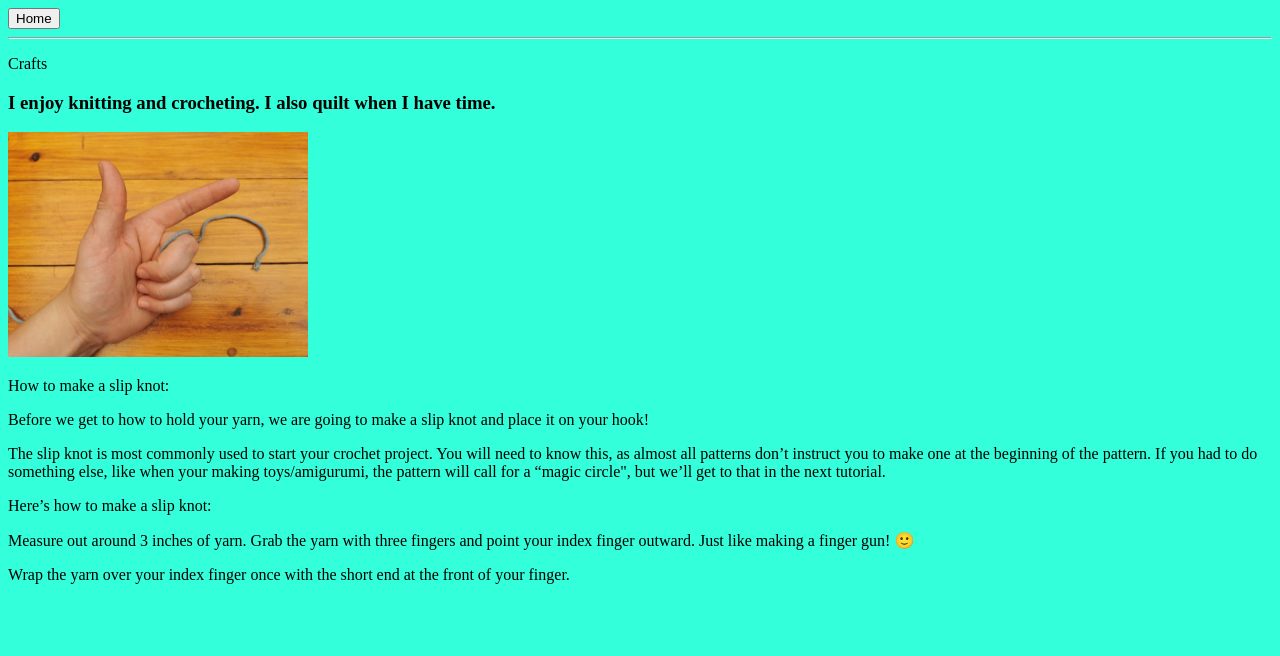
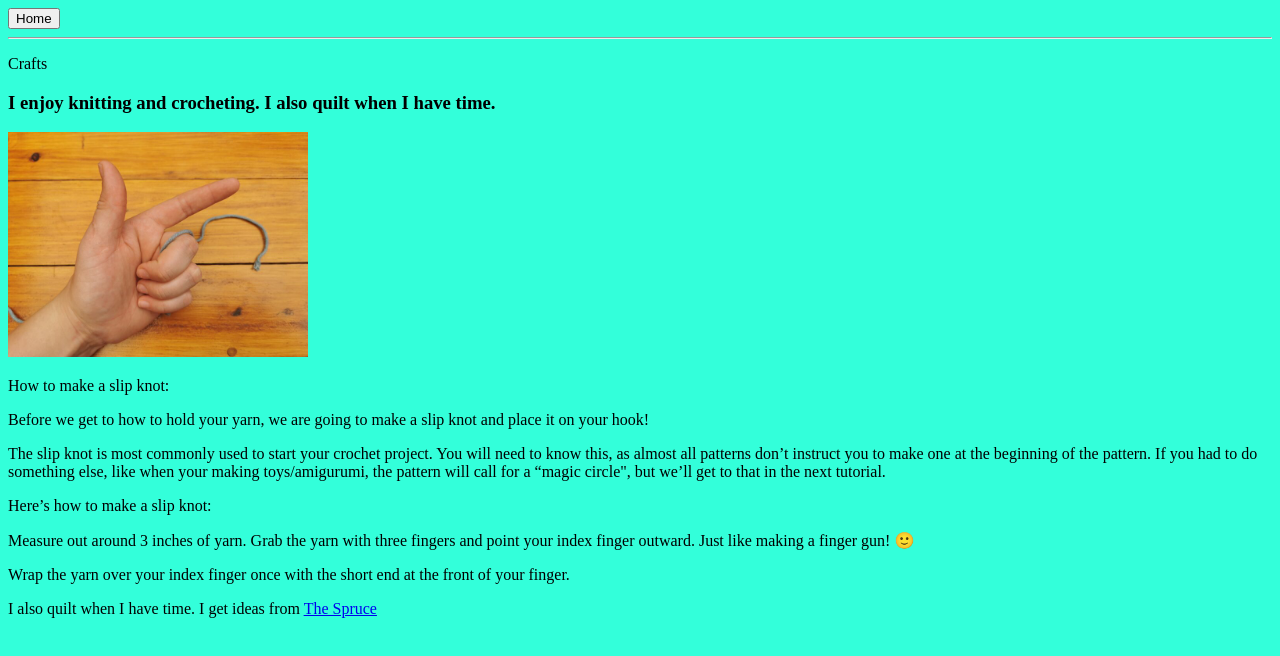
Before and after one commit to xyzzyx99/COMP-6970, a plain HTML site: page MyWebsite/hobby2.html in a window 1280 px wide. Drawn offline with Linux system fonts and the light colour scheme.

Commit message:
Linking pages

```diff
--- a/MyWebsite/hobby2.html
+++ b/MyWebsite/hobby2.html
@@ -27,6 +27,9 @@
 <p>Measure out around 3 inches of yarn. Grab the yarn with three fingers and point your index finger outward. Just like making a finger gun! 🙂</p>
 <p>Wrap the yarn over your index finger once with the short end at the front of your finger.</p>
 
+<p>I also quilt when I have time. I get ideas from
+<a href=”https://www.thespruce.com/quilting-4127498”>The Spruce</a>
+</p>
 
 </BODY>
 </HTML>
```
